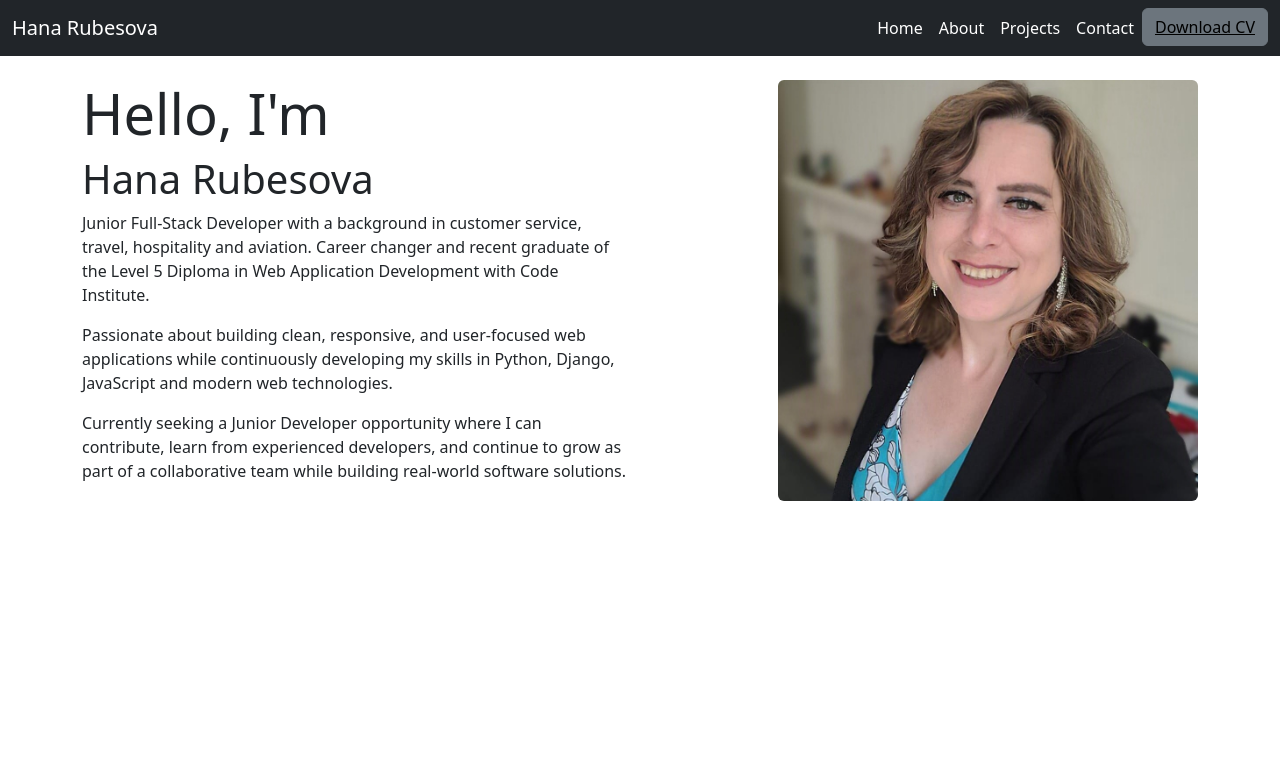
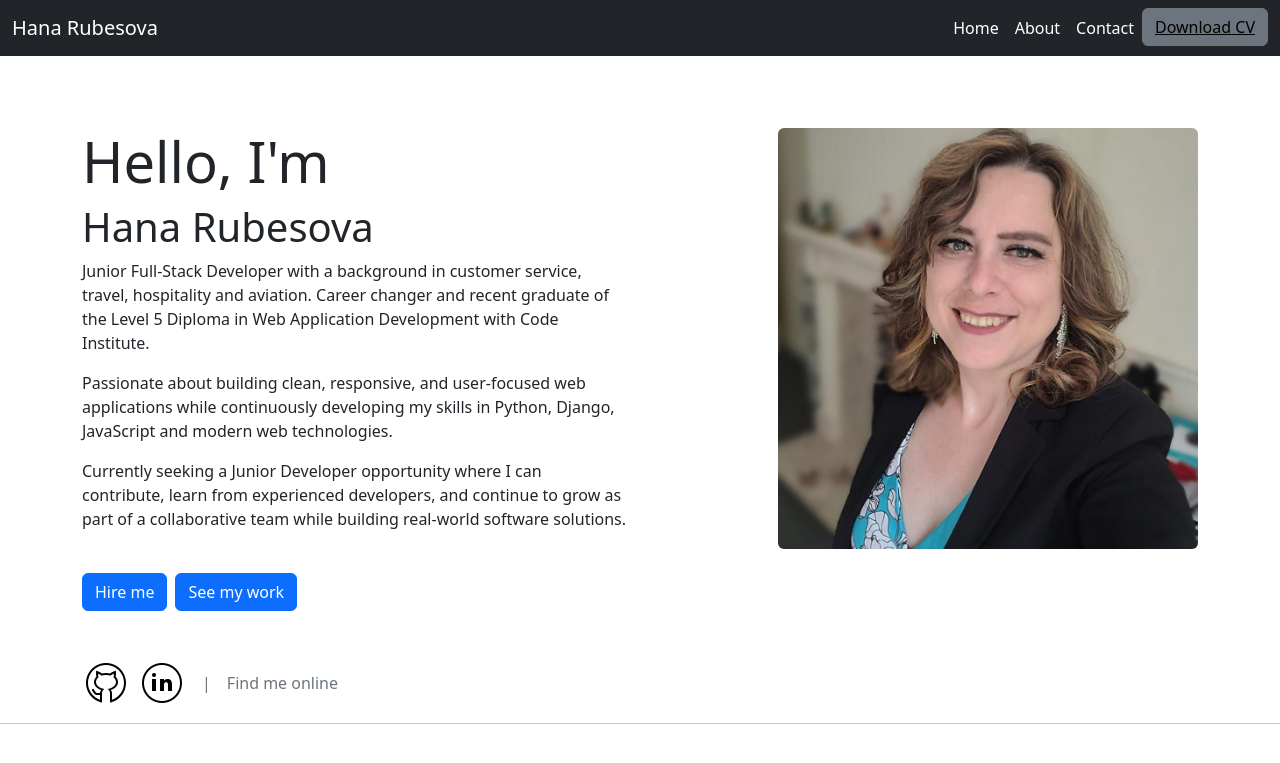
Before and after one commit to Rubina1978/portfolio-1.1, a Django app: page / in a window 1280 px wide. Shown: the top 763 px of the page. Run offline with Django 5.2, Linux system fonts and the light colour scheme.

Commit message:
Added links to intro

```diff
--- a/new_portfolio/templates/base.html
+++ b/new_portfolio/templates/base.html
@@ -49,9 +49,6 @@
                         <a class="nav-link text-white" href="#">About</a>
                         </li>
                         <li class="nav-item">
-                        <a class="nav-link text-white" href="#">Projects</a>
-                        </li>
-                        <li class="nav-item">
                         <a class="nav-link text-white">Contact</a>
                         </li>
                         <li class="nav-item">
--- a/new_portfolio/templates/home/index.html
+++ b/new_portfolio/templates/home/index.html
@@ -13,18 +13,39 @@
 {% block content %}
     <div class="container h-100">
         <div class="row">
-            <div class="col col-md-6 mt-4">
+            <div class="col col-md-6 mt-4 pt-5">
                 <h1 class="display-4 logo-font">Hello, I'm</h1>
                 <p class="h1"> Hana Rubesova</p>
                 <p>Junior Full-Stack Developer with a background in customer service, travel, hospitality and aviation. Career changer and recent graduate of the Level 5 Diploma in Web Application Development with Code Institute.</p>
                 <p>Passionate about building clean, responsive, and user-focused web applications while continuously developing my skills in Python, Django, JavaScript and modern web technologies.</p>
                 <p>Currently seeking a Junior Developer opportunity where I can contribute, learn from experienced developers, and continue to grow as part of a collaborative team while building real-world software solutions.</p>
             </div>
-            <div class="col col-md-6 mt-4 d-flex align-items-center justify-content-end">
-                <img src="{% static 'images/image-me.jpg' %}" class="img-fluid rounded overflow-hidden  flex-fill image-me" alt="Hana Rubesova">
+            <div class="col col-md-6 pt-5 d-flex align-items-center justify-content-end">
+                <img src="{% static 'images/image-me.jpg' %}" class="img-fluid rounded overflow-hidden  flex-fill image-me mt-4 " alt="Hana Rubesova">
             </div>
         </div>
+        <div class="d-flex flex-wrap align-items-center gap-2 mt-4">
+            <a href="#" class="btn btn-primary">Hire me</a>
+            <a href="#" class="btn btn-primary">See my work</a>
+        </div>
+         <div class="mt-5 d-flex align-items-center gap-2 text-muted">
+            <a href="https://github.com/Rubina1978" target="_blank" rel="noopener">
+                <img src="{% static 'images/icons8-github-48.png' %}" class="icon" alt="GitHub">
+            </a>
+            <a href="https://linkedin.com/in/hana-rubesova-6338b9104" target="_blank" rel="noopener">
+                <img src="{% static 'images/icons8-linkedin-circled-48.png' %}" class="icon" alt="LinkedIn">
+            </a>
+            <span class="mx-2">|</span>
+            <span>Find me online</span>
+        </div>
     </div>
+
+   <hr>
+
+   <div class="container-cards">
+
+
+   </div>
 {% endblock %}
 
 {% block footer %}
```
Also changed, not shown: new_portfolio/static/images/icons8-github-48.png (added), new_portfolio/static/images/icons8-linkedin-circled-48.png (added).
